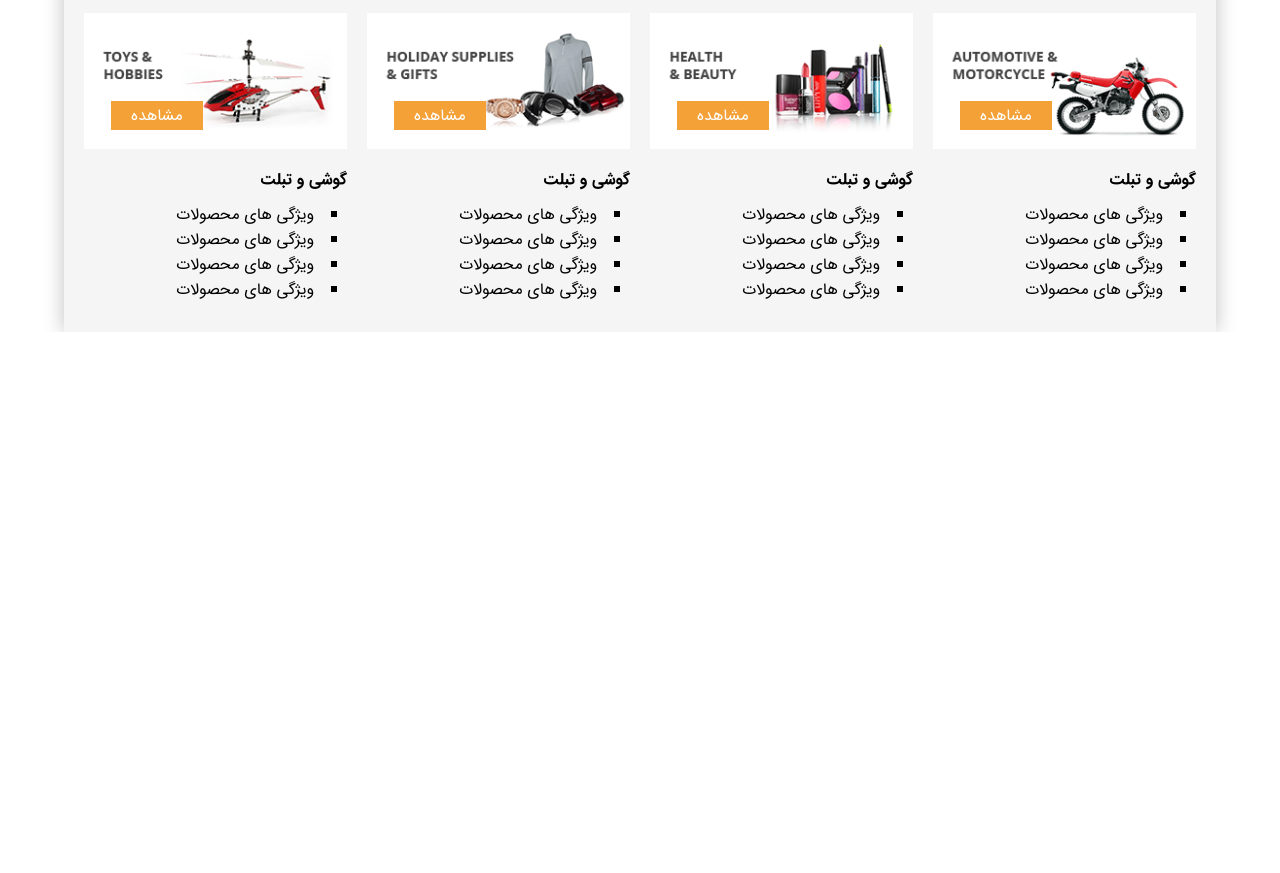
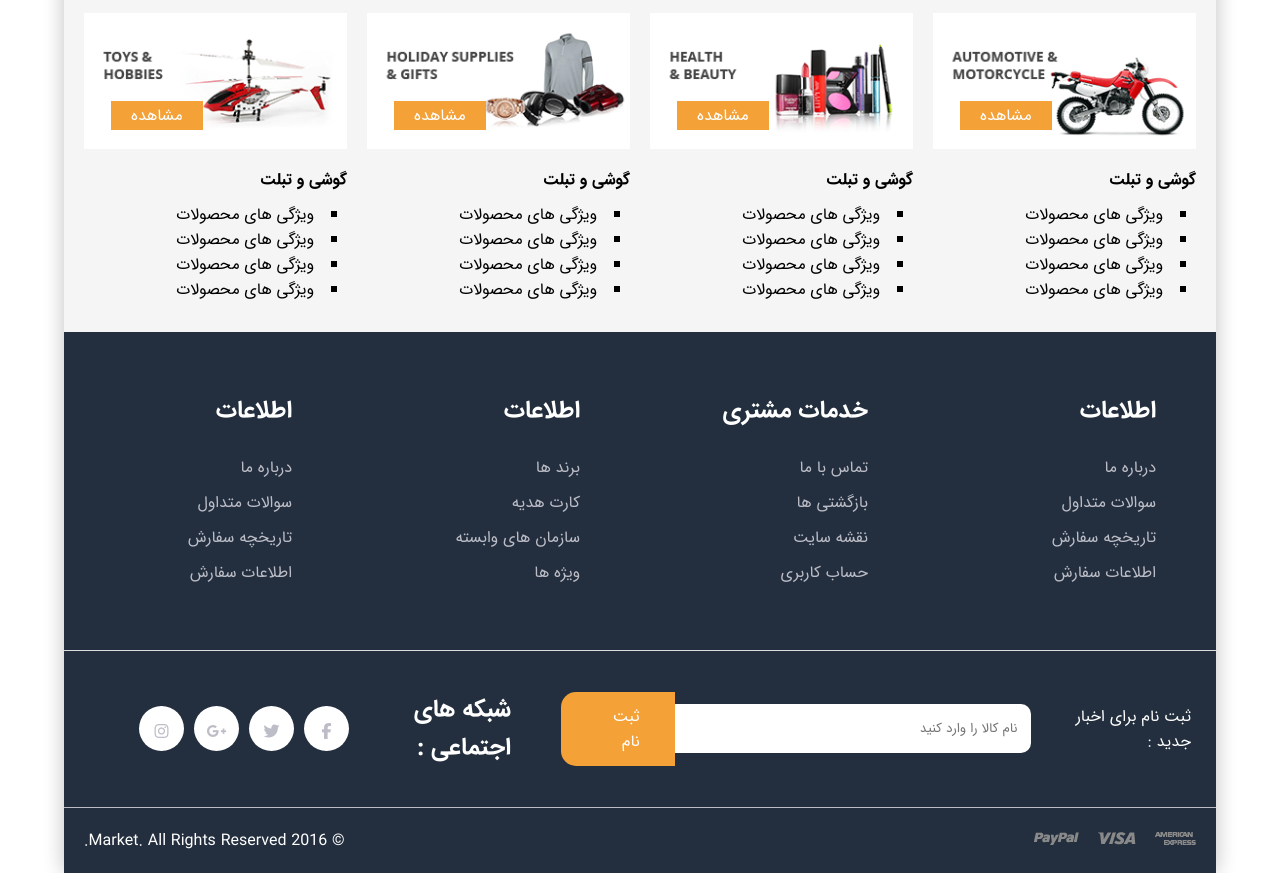
Before and after one commit to mojtaba-ansm/mishop, a plain HTML site: page index.html in a window 1280 px wide. Shown: the part 3249-4122 px from the top of the page. Before the commit the page ends 3581 px from the top, so only its background shows below. Drawn offline with Linux system fonts and the light colour scheme.

Commit message:
compelete footer

```diff
--- a/css/main.css
+++ b/css/main.css
@@ -354,10 +354,79 @@
     background-color: #F5F5F5;
 }
 
+/* footer */
+.footer{
+    background-color: #232f3e;
+}
+.addresslistitem{
+    width: 25%;
 
+}
+.addressitem{
+    border-bottom: 1px solid #ddd;
+}
+.addresslistitem a{
+    display: block;
+    padding: 5px 0;
+}
+.addresslistitem h2{
+    color: #fff;
+}
+.detailaddresslistitem{
+    margin: 60px;
+}
+.serchaddress{
+    padding: 20px;
+    align-items: center;
+}
+.searchtextfooter{
+    border-radius: 0 10px 10px 0;
+    width: 400px;
+    padding: 14px;
+    margin-right: 15px;
+}
+.footersearchbox{
+    justify-content: start;
+    margin-right: 5px;
+    flex-grow: 0;
 
-
-
-
-
-/* footer */
+}
+.searchbox>span{
+    color: #fff;
+}
+.buttonsearchfooter{
+    padding: 12px 35px;
+    color: #fff;
+    right: 0;
+}
+.followus{
+    flex-grow: 1;
+    margin: 0 50px;
+    align-items: center;
+}
+.followus>h2{
+    color: #fff;
+}
+.followusitem>a{
+    padding: 4px;
+    border-radius: 50%;
+    background-color: #fff;
+    width: 45px;
+    height: 45px;
+    text-align: center;
+    line-height: 45px;
+    display: block;
+}
+.followusitem{
+    margin: 0 5px;
+}
+.serchaddress{
+    border-bottom: 1px solid #bcbdc7;
+}
+.copyright{
+    justify-content: space-between;
+    padding: 20px;
+}
+.copyrtext {
+    color: #fff;
+}
--- a/index.html
+++ b/index.html
@@ -544,7 +544,66 @@
         </section>
     </main>
     <footer class="footer">
-
+        <div class="addressitem">
+            <ul class="addressitemlist flex">
+                <li class="addresslistitem">
+                    <div class="detailaddresslistitem">
+                        <h2>اطلاعات</h2>
+                        <a href="#">درباره ما</a>
+                        <a href="#">سوالات متداول</a>
+                        <a href="#">تاریخچه سفارش</a>
+                        <a href="#">اطلاعات سفارش</a>
+                    </div>
+                </li>
+                <li class="addresslistitem">
+                    <div class="detailaddresslistitem">
+                        <h2>خدمات مشتری</h2>
+                        <a href="#">تماس با ما</a>
+                        <a href="#">بازگشتی ها</a>
+                        <a href="#">نقشه سایت</a>
+                        <a href="#">حساب کاربری</a>
+                    </div>
+                </li>
+                <li class="addresslistitem">
+                    <div class="detailaddresslistitem">
+                        <h2>اطلاعات</h2>
+                        <a href="#">برند ها</a>
+                        <a href="#">کارت هدیه</a>
+                        <a href="#">سازمان های وابسته</a>
+                        <a href="#">ویژه ها</a>
+                    </div>
+                </li>
+                <li class="addresslistitem">
+                    <div class="detailaddresslistitem">
+                        <h2>اطلاعات</h2>
+                        <a href="#">درباره ما</a>
+                        <a href="#">سوالات متداول</a>
+                        <a href="#">تاریخچه سفارش</a>
+                        <a href="#">اطلاعات سفارش</a>
+                    </div>
+                </li>
+            </ul>
+        </div>
+        <div class="serchaddress flex">
+            <div class="searchbox footersearchbox flex">
+               <span>ثبت نام برای اخبار جدید : </span>
+                <input type="text" name="search" class="searchinput searchtextfooter" placeholder="نام کالا را وارد کنید">
+                <a href="" class="searchicon buttonsearchfooter">ثبت نام</a>
+            </div>
+            <div class="flex followus">
+                <h2>شبکه های اجتماعی : </h2>
+                <ul class="flex followuslist">
+                    <li class="followusitem"><a href="#"><i class="fab fa-facebook-f"></i></a></li>
+                    <li class="followusitem"><a href="#"><i class="fab fa-twitter"></i></a></li>
+                    <li class="followusitem"><a href="#"><i class="fab fa-google-plus-g"></i></a></li>
+                    <li class="followusitem"><a href="#"><i class="fab fa-instagram"></i></a></li>
+                </ul>
+            </div>
+        </div>
+        <div class="copyright flex">
+            <div><img src="images/payment.png" alt="payment"></div>
+            <div class="copyrtext">© 2016 Market. All Rights Reserved.</div>
+        </div>
     </footer>
 
 
```
Also changed, not shown: images/payment.png (added).
